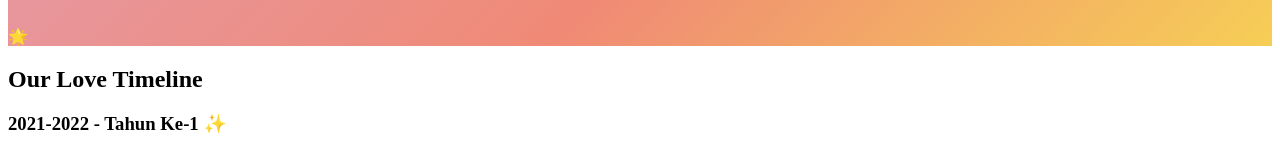
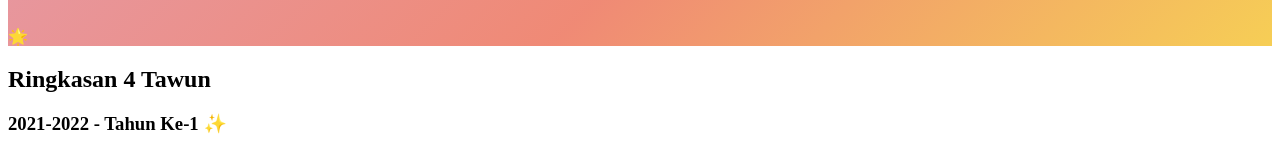
Before and after one commit to ftkhanssss/ultahtahtah, a React (Vite) app in the folder client/: page / in a window 1280 px wide. Shown: the part 154-307 px from the top of the page. Built offline with nearby package versions, Linux system fonts and the light colour scheme; a web font is replaced by a local one.

Commit message:
Update Timeline.tsx

```diff
--- a/client/src/components/Timeline.tsx
+++ b/client/src/components/Timeline.tsx
@@ -43,7 +43,7 @@ export default function Timeline() {
           viewport={{ once: true }}
           data-testid="timeline-title"
         >
-          Our Love Timeline
+          Ringkasan 4 Tawun
         </motion.h2>
 
         <div className="max-w-4xl mx-auto">
```
